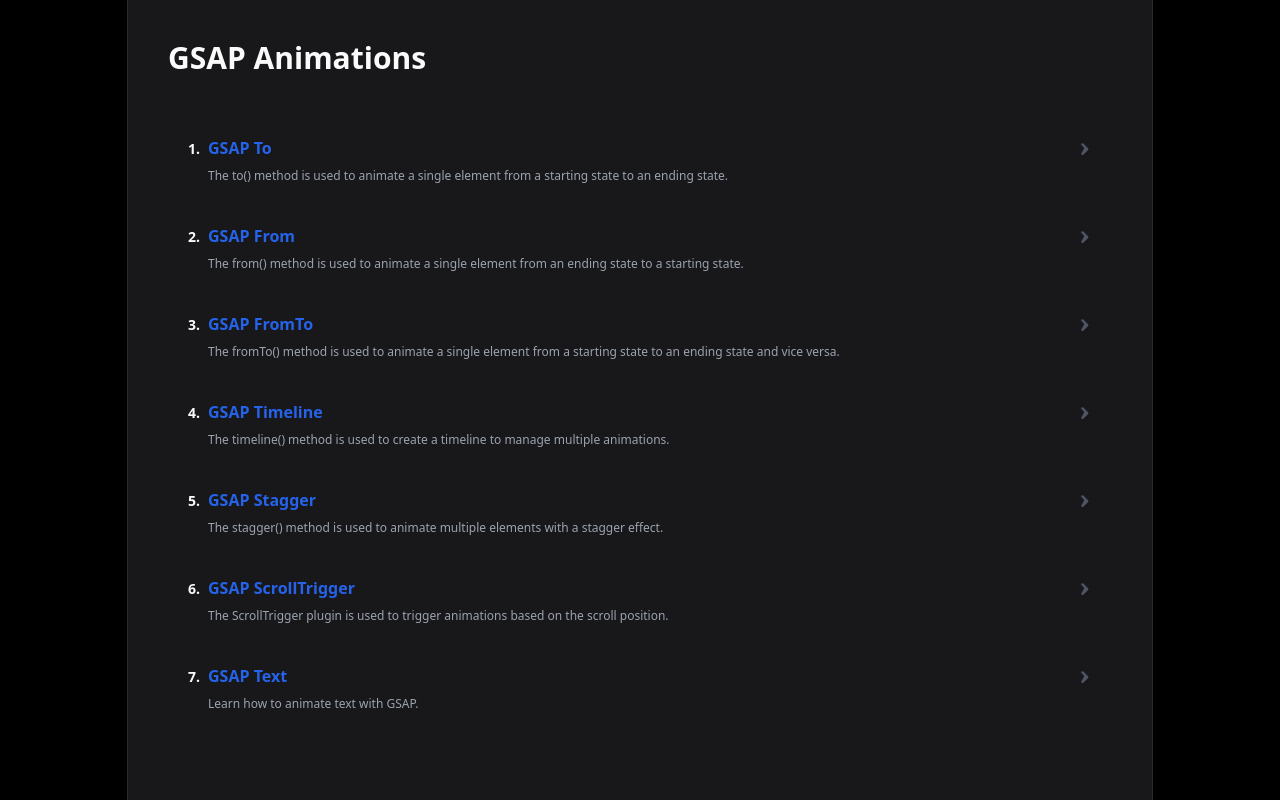
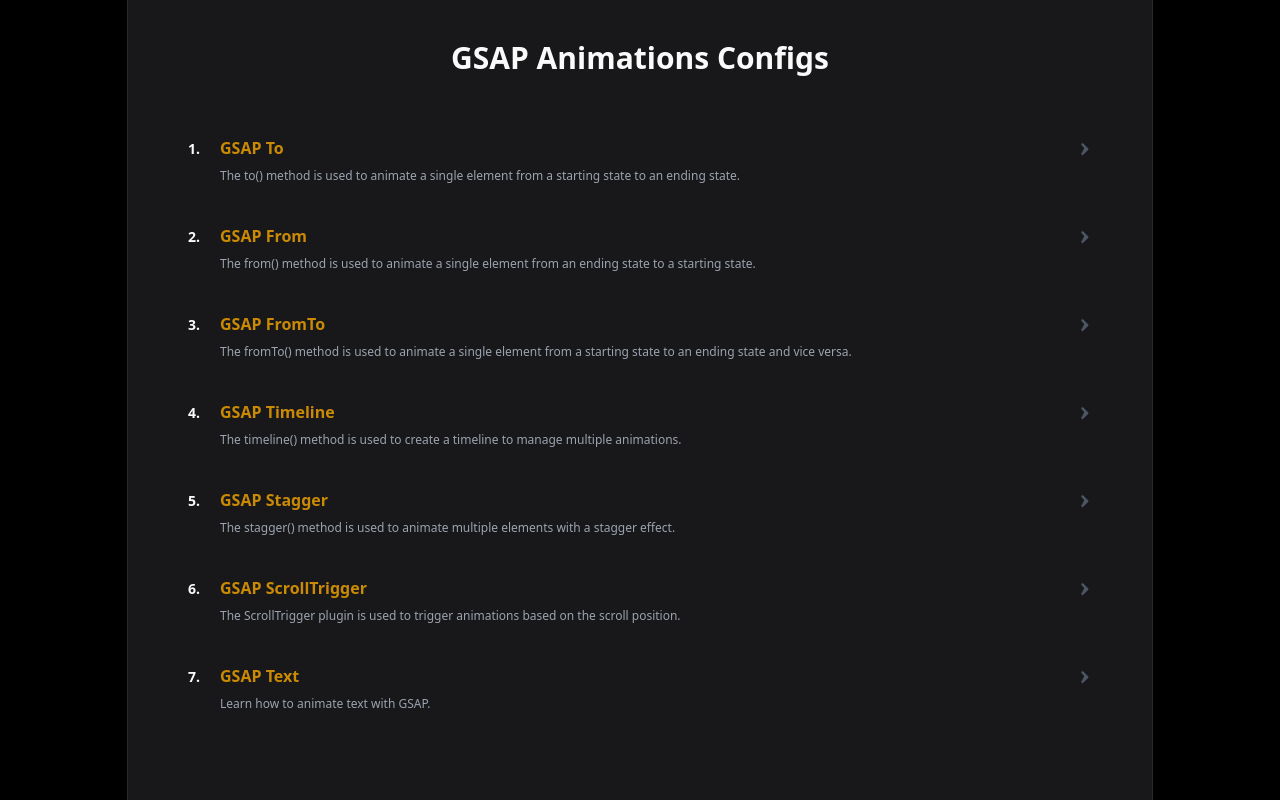
Before and after one commit to 17520605/gsap-animation-in-react, a React (Vite) app: page / in a window 1280 px wide. Built offline with nearby package versions, Linux system fonts and the light colour scheme.

Commit message:
update UI home

```diff
--- a/src/pages/Home.jsx
+++ b/src/pages/Home.jsx
@@ -48,12 +48,12 @@
   return (
     <main className="container">
       <div className="flex flex-col">
-        <h1 className="text-3xl font-bold text-zinc-50">GSAP Animations</h1>
+        <h1 className="text-3xl font-bold text-zinc-50 text-center">GSAP Animations Configs</h1>
         <ol className="flex flex-col mt-10">
           {animations.map((animation, index) => (
             <li
               key={index}
-              className="flex flex-row gap-2 p-5 hover:bg-zinc-800/50 rounded-lg"
+              className="flex flex-row gap-5 p-5 hover:bg-zinc-800/50 rounded-lg"
             >
               <p>
                 <span className="text-sm font-bold text-zinc-50">
@@ -63,7 +63,7 @@
               <div className="flex flex-col gap-2 flex-1">
                 <Link
                   to={animation.path}
-                  className="text-md font-semibold text-blue-600"
+                  className="text-md font-semibold text-yellow-600 hover:text-yellow-500"
                 >
                   {animation.title}
                 </Link>
```
